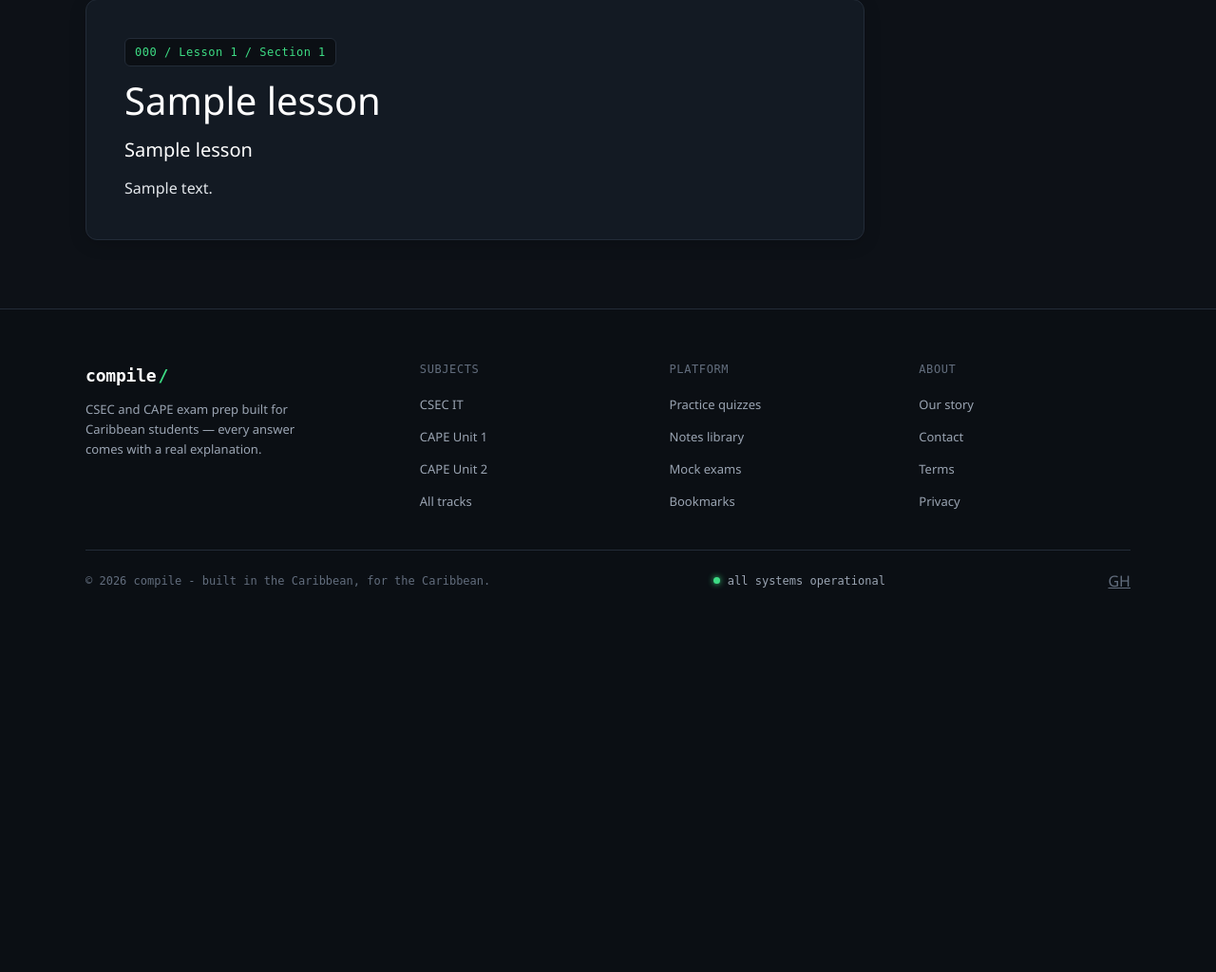
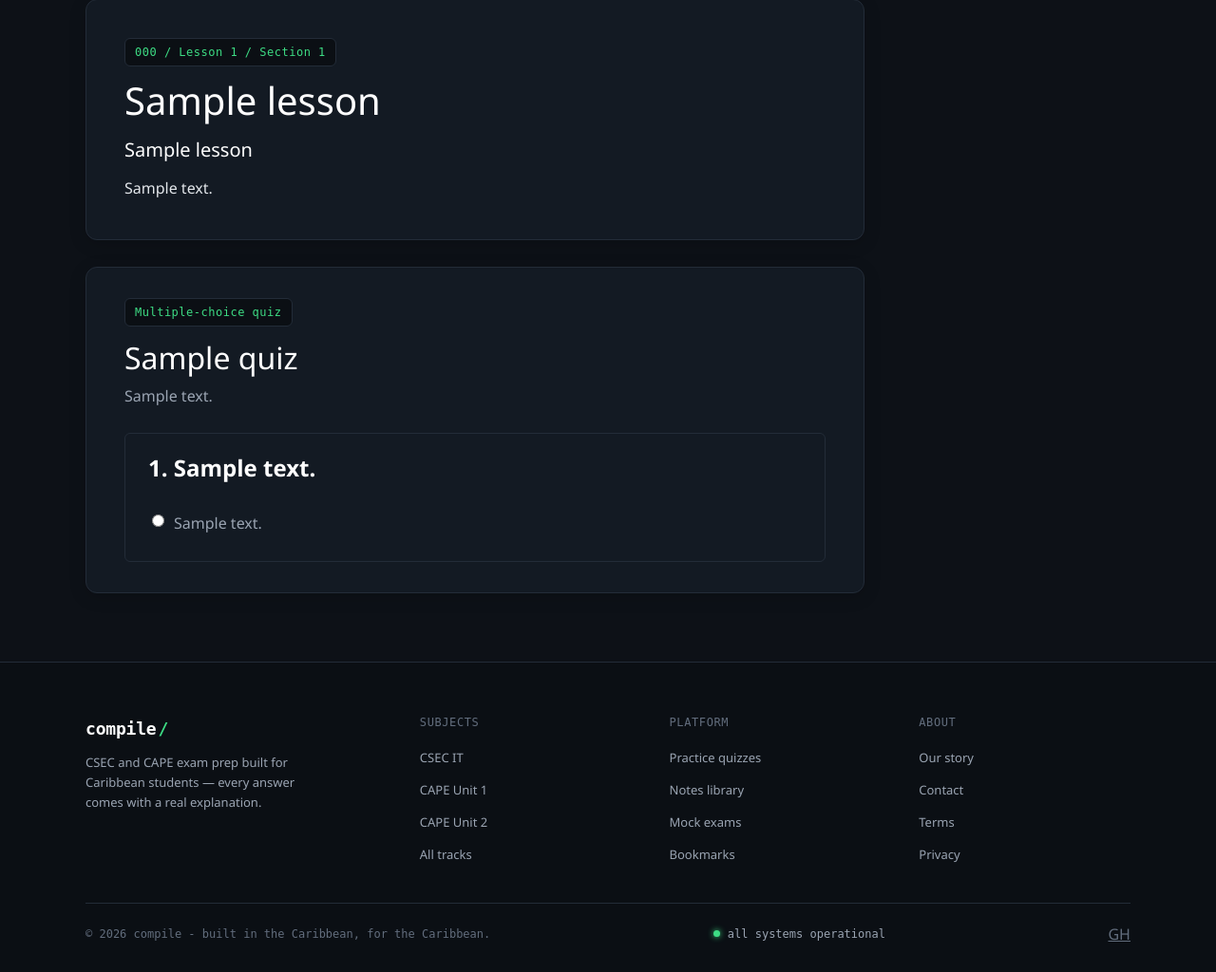
Before and after one commit to philquake/cxc_platform, a Django app: template templates/subjects/lesson_detail.html in a window 1280 px wide. Shown: the part 193-1217 px from the top of the page at 95% size. Before the commit the page ends 813 px from the top, so only its background shows below. Run offline with Django 5.2, Linux system fonts and the light colour scheme; the template is opened without the code that fills it: values that come from a table or form of the project are taken from there, others are empty; tables that the repository leaves empty hold one stand-in row (values such as "Sample post"); parts of the project's set-up code (start-up, migrations or seed data) failed here and were passed over; some libraries are stand-ins or nearby versions.

Commit message:
feat: add quizzes to lesson detail page with dynamic rendering of quiz questions and answers

```diff
--- a/templates/subjects/lesson_detail.html
+++ b/templates/subjects/lesson_detail.html
@@ -3,6 +3,7 @@
 {% block extra_css %}
 {% load static %}
 <link rel="stylesheet" href="{% static 'css/subjects.css' %}">
+<link rel="stylesheet" href="{% static 'css/quizzes.css' %}">
 {% endblock %}
 
 {% block content %}
@@ -23,5 +24,27 @@
             <div class="lesson-body">{{ lesson.content|safe }}</div>
         {% endif %}
     </article>
+
+    {% for quiz in quizzes %}
+        <section class="lesson-quiz" aria-labelledby="quiz-{{ quiz.id }}-title">
+            <span class="content-card-label">Multiple-choice quiz</span>
+            <h2 id="quiz-{{ quiz.id }}-title">{{ quiz.title }}</h2>
+            {% if quiz.description %}
+                <p>{{ quiz.description }}</p>
+            {% endif %}
+
+            {% for quiz_question in quiz.quiz_questions.all %}
+                <fieldset class="quiz-question">
+                    <legend>{{ forloop.counter }}. {{ quiz_question.question.text }}</legend>
+                    {% for answer in quiz_question.question.answers.all %}
+                        <label>
+                            <input type="radio" name="quiz-{{ quiz.id }}-question-{{ quiz_question.question.id }}" value="{{ answer.id }}">
+                            {{ answer.text }}
+                        </label>
+                    {% endfor %}
+                </fieldset>
+            {% endfor %}
+        </section>
+    {% endfor %}
 </div>
 {% endblock %}
```
Also changed, not shown: apps/subjects/views.py (+9 -1 lines).
